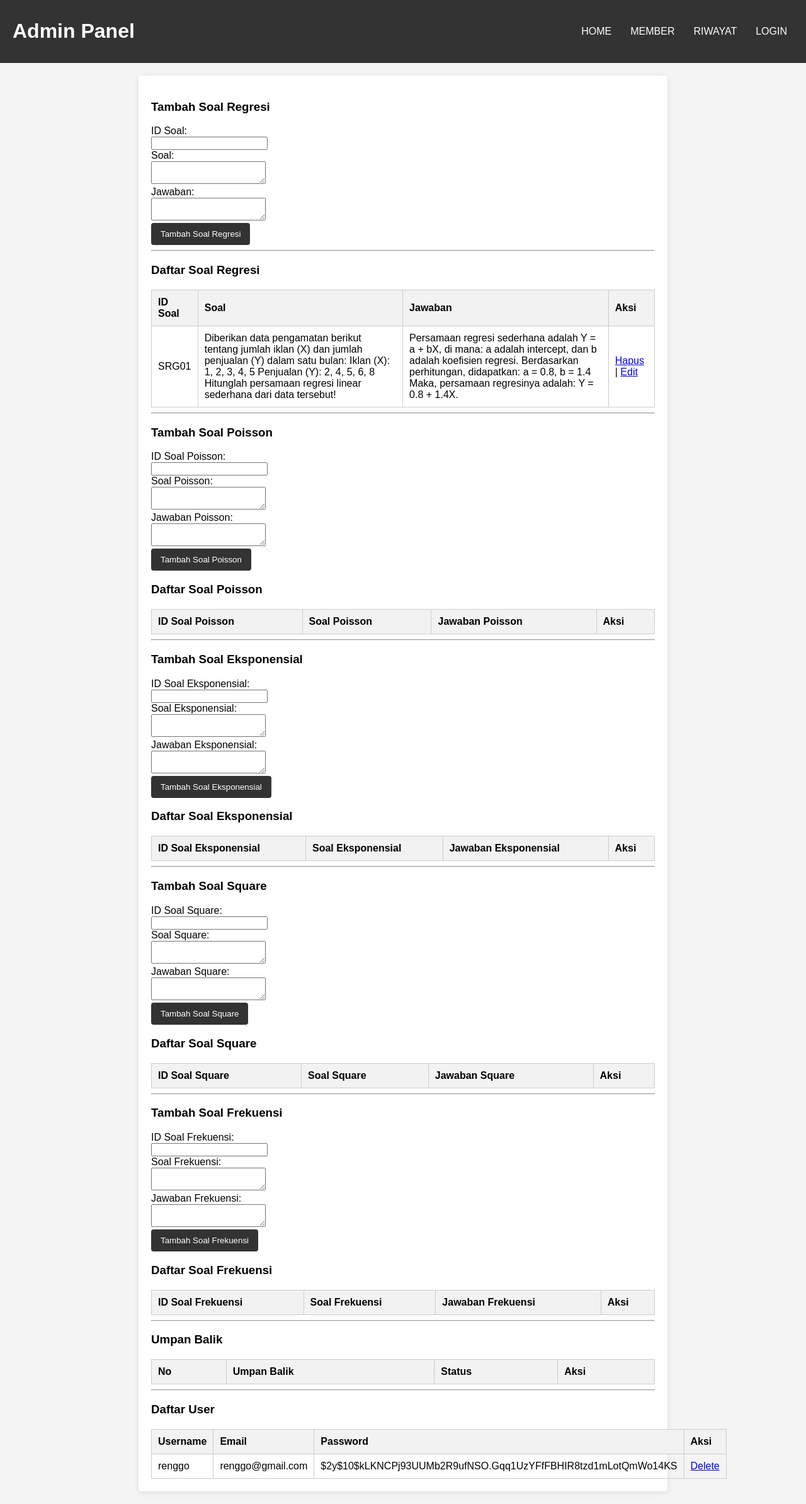
After one commit to RenggoPandora/ProbsStudy, a PHP site: page /admin.php in a window 1280 px wide. The commit adds this page. Shown: the whole page at 63% size. Run offline with PHP 8.4, Linux system fonts and the light colour scheme; data comes from the database, SQL or seed files in the repository; data that the repository does not hold is empty.

Commit message:
dashboard admin dan home kurang tampilan

```diff
--- /dev/null
+++ b/admin.php
@@ -0,0 +1,416 @@
+<?php
+session_start();
+include 'connect.php'; // Connect to the database
+
+// CRUD operations for questions (similar to crud_soal.php)
+// CREATE, UPDATE, DELETE for soal_regresi
+if (isset($_POST['submit_regresi'])) {
+    $id_soal = $_POST['id_soal'];
+    $soal = $_POST['soal'];
+    $jawaban = $_POST['jawaban'];
+
+    $query = "INSERT INTO soal_regresi (id_soal, soal, jawaban) VALUES ('$id_soal', '$soal', '$jawaban')";
+    if (mysqli_query($connect, $query)) {
+        echo "Soal Regresi berhasil ditambahkan!";
+    } else {
+        echo "Error: " . mysqli_error($connect);
+    }
+}
+
+// Similar CRUD operations for other question types (Poisson, Eksponensial, Square, Frekuensi)
+// ...
+
+// Fetch all questions for each type
+$regresi_query = "SELECT * FROM soal_regresi";
+$regresi_result = mysqli_query($connect, $regresi_query);
+
+$poisson_query = "SELECT * FROM soal_poisson";
+$poisson_result = mysqli_query($connect, $poisson_query);
+
+$eksponensial_query = "SELECT * FROM soal_eksponensial";
+$eksponensial_result = mysqli_query($connect, $eksponensial_query);
+
+$square_query = "SELECT * FROM soal_square";
+$square_result = mysqli_query($connect, $square_query);
+
+$frekuensi_query = "SELECT * FROM soal_frekuensi";
+$frekuensi_result = mysqli_query($connect, $frekuensi_query);
+
+// Fetch feedback
+$feedback_query = "SELECT * FROM umpanbalik";
+$feedback_result = $connect->query($feedback_query);
+
+// Fetch users
+$user_query = "SELECT * FROM user";
+$user_result = $connect->query($user_query);
+
+// Function to delete a question
+function deleteQuestion($connect, $id_soal, $type) {
+    $delete_query = "DELETE FROM $type WHERE id_soal = '$id_soal'";
+    if (mysqli_query($connect, $delete_query)) {
+        echo "Soal berhasil dihapus dari $type!";
+    } else {
+        echo "Error: " . mysqli_error($connect);
+    }
+}
+
+// Logic to delete questions
+if (isset($_GET['delete'])) {
+    $id_soal = $_GET['delete'];
+    deleteQuestion($connect, $id_soal, 'soal_regresi');
+}
+
+if (isset($_GET['delete_poisson'])) {
+    $id_soal = $_GET['delete_poisson'];
+    deleteQuestion($connect, $id_soal, 'soal_poisson');
+}
+
+if (isset($_GET['delete_eksponensial'])) {
+    $id_soal = $_GET['delete_eksponensial'];
+    deleteQuestion($connect, $id_soal, 'soal_eksponensial');
+}
+
+if (isset($_GET['delete_square'])) {
+    $id_soal = $_GET['delete_square'];
+    deleteQuestion($connect, $id_soal, 'soal_square');
+}
+
+if (isset($_GET['delete_frekuensi'])) {
+    $id_soal = $_GET['delete_frekuensi'];
+    deleteQuestion($connect, $id_soal, 'soal_frekuensi');
+}
+
+// Logic to delete user
+if (isset($_GET['delete_user'])) {
+    $username = $_GET['delete_user'];
+    $delete_query = "DELETE FROM user WHERE username = '$username'";
+    if (mysqli_query($connect, $delete_query)) {
+        echo "User berhasil dihapus!";
+    } else {
+        echo "Error: " . mysqli_error($connect);
+    }
+}
+
+// Logic to update feedback status
+if (isset($_GET['update_status']) && isset($_GET['status'])) {
+    $id = $_GET['update_status'];
+    $status = $_GET['status'];
+    $update_query = "UPDATE umpanbalik SET status = '$status' WHERE id = '$id'";
+    if (mysqli_query($connect, $update_query)) {
+        header("Location: admin.php"); // Redirect after updating status
+        exit();
+    } else {
+        echo "Error: " . mysqli_error($connect);
+    }
+}
+?>
+
+<!DOCTYPE html>
+<html lang="id">
+<head>
+    <meta charset="UTF-8">
+    <meta name="viewport" content="width=device-width, initial-scale=1.0">
+    <title>Admin Panel</title>
+    <style>
+        body {
+            font-family: Arial, sans-serif;
+            background-color: #f4f4f4;
+            margin: 0;
+            padding: 0;
+        }
+        .header {
+            display: flex;
+            justify-content: space-between;
+            background-color: #333;
+            color: white;
+            padding: 10px 20px;
+        }
+        .header nav {
+            display: flex;
+            gap: 10px;
+            align-items: center;
+        }
+        .header a {
+            color: white;
+            text-decoration: none;
+            padding: 10px;
+        }
+        .header a:hover {
+            background-color: #575757;
+        }
+        .container {
+            max-width: 800px;
+            margin: 20px auto;
+            padding: 20px;
+            background-color: white;
+            border-radius: 5px;
+            box-shadow: 0 2px 10px rgba(0, 0, 0, 0.1);
+        }
+        table {
+            width: 100%;
+            border-collapse: collapse;
+            margin-top: 20px;
+        }
+        th, td {
+            border: 1px solid #ccc;
+            padding: 10px;
+            text-align: left;
+        }
+        th {
+            background-color: #f2f2f2;
+        }
+        button {
+            padding: 10px 15px;
+            background-color: #333;
+            color: white;
+            border: none;
+            border-radius: 4px;
+            cursor: pointer;
+        }
+        button:hover {
+            background-color: #575757;
+        }
+    </style>
+</head>
+<body>
+
+<div class="header">
+    <h1>Admin Panel</h1>
+    <nav>
+        <a href="home1.php">HOME</a>
+        <a href="member.php">MEMBER</a>
+        <a href="riwayat.php">RIWAYAT</a>
+        <?php if (isset($_SESSION['admin'])): ?>
+            <a href="logout.php">LOGOUT</a>
+        <?php else: ?>
+            <a href="login.php">LOGIN</a>
+        <?php endif; ?>
+    </nav>
+</div>
+
+<div class="container">
+    <!-- Form Tambah Soal Regresi -->
+    <h3>Tambah Soal Regresi</h3>
+    <form method="POST" action="">
+        <label>ID Soal:</label><br>
+        <input type="text" name="id_soal" required><br>
+        <label>Soal:</label><br>
+        <textarea name="soal" required></textarea><br>
+        <label>Jawaban:</label><br>
+        <textarea name="jawaban" required></textarea><br>
+        <button type="submit" name="submit_regresi">Tambah Soal Regresi</button>
+    </form>
+
+    <hr>
+
+    <!-- Tabel Soal Regresi -->
+    <h3>Daftar Soal Regresi</h3>
+    <table>
+        <tr>
+            <th>ID Soal</th>
+            <th>Soal</th>
+            <th>Jawaban</th>
+            <th>Aksi</th>
+        </tr>
+        <?php while ($row = mysqli_fetch_assoc($regresi_result)): ?>
+        <tr>
+            <td><?php echo htmlspecialchars($row['id_soal']); ?></td>
+            <td><?php echo htmlspecialchars($row['soal']); ?></td>
+            <td><?php echo htmlspecialchars($row['jawaban']); ?></td>
+            <td>
+                <a href="?delete=<?php echo $row['id_soal']; ?>">Hapus</a> |
+                <a href="admin.php?id=<?php echo $row['id_soal']; ?>">Edit</a>
+            </td>
+        </tr>
+        <?php endwhile; ?>
+    </table>
+
+    <hr>
+
+    <!-- Repeat for other question types (Poisson, Eksponensial, Square, Frekuensi) -->
+    <!-- Form Tambah Soal Poisson -->
+    <h3>Tambah Soal Poisson</h3>
+    <form method="POST" action="">
+        <label>ID Soal Poisson:</label><br>
+        <input type="text" name="id_soal" required><br>
+        <label>Soal Poisson:</label><br>
+        <textarea name="soal" required></textarea><br>
+        <label>Jawaban Poisson:</label><br>
+        <textarea name="jawaban" required></textarea><br>
+        <button type="submit" name="submit_poisson">Tambah Soal Poisson</button>
+    </form>
+
+    <h3>Daftar Soal Poisson</h3>
+    <table>
+        <tr>
+            <th>ID Soal Poisson</th>
+            <th>Soal Poisson</th>
+            <th>Jawaban Poisson</th>
+            <th>Aksi</th>
+        </tr>
+        <?php while ($row_poisson = mysqli_fetch_assoc($poisson_result)): ?>
+        <tr>
+            <td><?php echo htmlspecialchars($row_poisson['id_soal']); ?></td>
+            <td><?php echo htmlspecialchars($row_poisson['soal']); ?></td>
+            <td><?php echo htmlspecialchars($row_poisson['jawaban']); ?></td>
+            <td>
+                <a href="?delete_poisson=<?php echo $row_poisson['id_soal']; ?>">Hapus</a> |
+                <a href="admin.php?id_poisson=<?php echo $row_poisson['id_soal']; ?>">Edit</a>
+            </td>
+        </tr>
+        <?php endwhile; ?>
+    </table>
+
+    <hr>
+
+    <!-- Repeat for Eksponensial, Square, and Frekuensi -->
+    <!-- Form Tambah Soal Eksponensial -->
+    <h3>Tambah Soal Eksponensial</h3>
+    <form method="POST" action="">
+        <label>ID Soal Eksponensial:</label><br>
+        <input type="text" name="id_soal" required><br>
+        <label>Soal Eksponensial:</label><br>
+        <textarea name="soal" required></textarea><br>
+        <label>Jawaban Eksponensial:</label><br>
+        <textarea name="jawaban" required></textarea><br>
+        <button type="submit" name="submit_eksponensial">Tambah Soal Eksponensial</button>
+    </form>
+
+    <h3>Daftar Soal Eksponensial</h3>
+    <table>
+        <tr>
+            <th>ID Soal Eksponensial</th>
+            <th>Soal Eksponensial</th>
+            <th>Jawaban Eksponensial</th>
+            <th>Aksi</th>
+        </tr>
+        <?php while ($row_eksponensial = mysqli_fetch_assoc($eksponensial_result)): ?>
+        <tr>
+            <td><?php echo htmlspecialchars($row_eksponensial['id_soal']); ?></td>
+            <td><?php echo htmlspecialchars($row_eksponensial['soal']); ?></td>
+            <td><?php echo htmlspecialchars($row_eksponensial['jawaban']); ?></td>
+            <td>
+                <a href="?delete_eksponensial=<?php echo $row_eksponensial['id_soal']; ?>">Hapus</a> |
+                <a href="admin.php?id_eksponensial=<?php echo $row_eksponensial['id_soal']; ?>">Edit</a>
+            </td>
+        </tr>
+        <?php endwhile; ?>
+    </table>
+
+    <hr>
+
+    <!-- Form Tambah Soal Square -->
+    <h3>Tambah Soal Square</h3>
+    <form method="POST" action="">
+        <label>ID Soal Square:</label><br>
+        <input type="text" name="id_soal" required><br>
+        <label>Soal Square:</label><br>
+        <textarea name="soal" required></textarea><br>
+        <label>Jawaban Square:</label><br>
+        <textarea name="jawaban" required></textarea><br>
+        <button type="submit" name="submit_square">Tambah Soal Square</button>
+    </form>
+
+    <h3>Daftar Soal Square</h3>
+    <table>
+        <tr>
+            <th>ID Soal Square</th>
+            <th>Soal Square</th>
+            <th>Jawaban Square</th>
+            <th>Aksi</th>
+        </tr>
+        <?php while ($row_square = mysqli_fetch_assoc($square_result)): ?>
+        <tr>
+            <td><?php echo htmlspecialchars($row_square['id_soal']); ?></td>
+            <td><?php echo htmlspecialchars($row_square['soal']); ?></td>
+            <td><?php echo htmlspecialchars($row_square['jawaban']); ?></td>
+            <td>
+                <a href="?delete_square=<?php echo $row_square['id_soal']; ?>">Hapus</a> |
+                <a href="admin.php?id_square=<?php echo $row_square['id_soal']; ?>">Edit</a>
+            </td>
+        </tr>
+        <?php endwhile; ?>
+    </table>
+
+    <hr>
+
+    <!-- Form Tambah Soal Frekuensi -->
+    <h3>Tambah Soal Frekuensi</h3>
+    <form method="POST" action="">
+        <label>ID Soal Frekuensi:</label><br>
+        <input type="text" name="id_soal" required><br>
+        <label>Soal Frekuensi:</label><br>
+        <textarea name="soal" required></textarea><br>
+        <label>Jawaban Frekuensi:</label><br>
+        <textarea name="jawaban" required></textarea><br>
+        <button type="submit" name="submit_frekuensi">Tambah Soal Frekuensi</button>
+    </form>
+
+    <h3>Daftar Soal Frekuensi</h3>
+    <table>
+        <tr>
+            <th>ID Soal Frekuensi</th>
+            <th>Soal Frekuensi</th>
+            <th>Jawaban Frekuensi</th>
+            <th>Aksi</th>
+        </tr>
+        <?php while ($row_frekuensi = mysqli_fetch_assoc($frekuensi_result)): ?>
+        <tr>
+            <td><?php echo htmlspecialchars($row_frekuensi['id_soal']); ?></td>
+            <td><?php echo htmlspecialchars($row_frekuensi['soal']); ?></td>
+            <td><?php echo htmlspecialchars($row_frekuensi['jawaban']); ?></td>
+            <td>
+                <a href="?delete_frekuensi=<?php echo $row_frekuensi['id_soal']; ?>">Hapus</a> |
+                <a href="admin.php?id_frekuensi=<?php echo $row_frekuensi['id_soal']; ?>">Edit</a>
+            </td>
+        </tr>
+        <?php endwhile; ?>
+    </table>
+
+    <hr>
+
+    <!-- Umpan Balik -->
+    <h3>Umpan Balik</h3>
+    <table>
+        <tr>
+            <th>No</th>
+            <th>Umpan Balik</th>
+            <th>Status</th>
+            <th>Aksi</th>
+        </tr>
+        <?php while ($feedback = $feedback_result->fetch_assoc()): ?>
+        <tr>
+            <td><?php echo htmlspecialchars($feedback['id']); ?></td>
+            <td><?php echo htmlspecialchars($feedback['umpan_balik']); ?></td>
+            <td><?php echo htmlspecialchars($feedback['status'] ?? "Belum Diproses"); ?></td>
+            <td>
+                <a href="?update_status=<?php echo $feedback['id']; ?>&status=processed">Update</a>
+            </td>
+        </tr>
+        <?php endwhile; ?>
+    </table>
+
+    <hr>
+
+    <!-- Daftar User -->
+    <h3>Daftar User</h3>
+    <table>
+        <tr>
+            <th>Username</th>
+            <th>Email</th>
+            <th>Password</th>
+            <th>Aksi</th>
+        </tr>
+        <?php while ($user = $user_result->fetch_assoc()): ?>
+        <tr>
+            <td><?php echo htmlspecialchars($user['username']); ?></td>
+            <td><?php echo htmlspecialchars($user['email']); ?></td>
+            <td><?php echo htmlspecialchars($user['password']); ?></td>
+            <td><a href="?delete_user=<?php echo $user['username']; ?>">Delete</a></td>
+        </tr>
+        <?php endwhile; ?>
+    </table>
+</div>
+
+</body>
+</html>
--- a/login.php
+++ b/login.php
@@ -36,7 +36,7 @@ if ($_SERVER['REQUEST_METHOD'] == 'POST') {
                 $row = $result->fetch_assoc();
                 if (password_verify($inputPassword, $row['password'])) {
                     $_SESSION['admin'] = $inputUsername;
-                    header("Location: crud_soal.php");
+                    header("Location: admin.php");
                     exit();
                 }
             }
```
